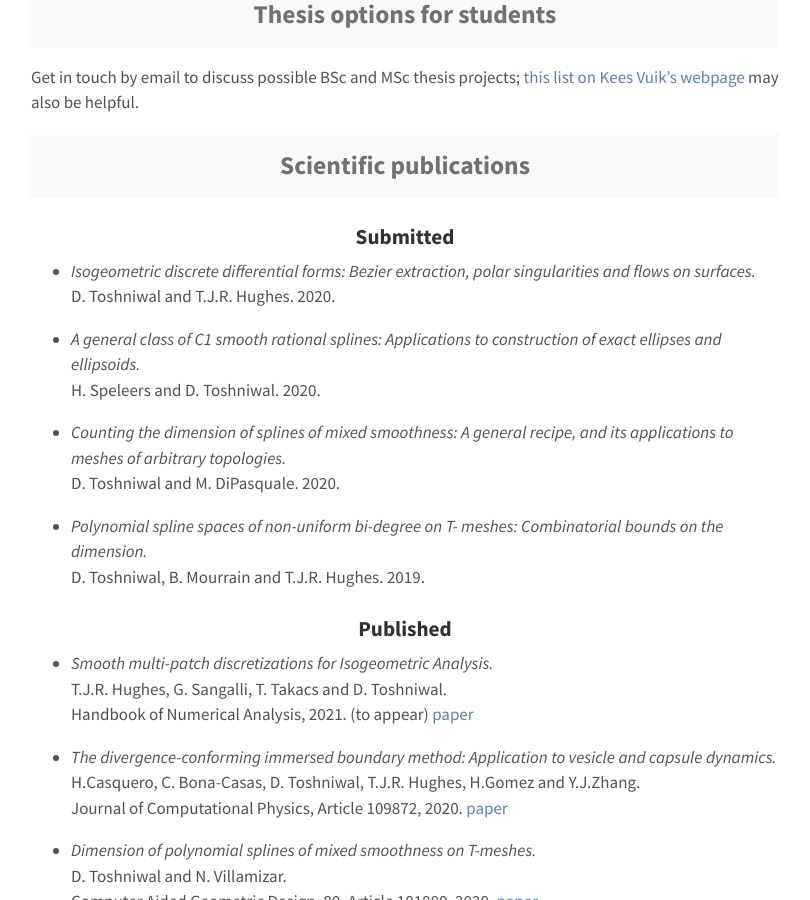
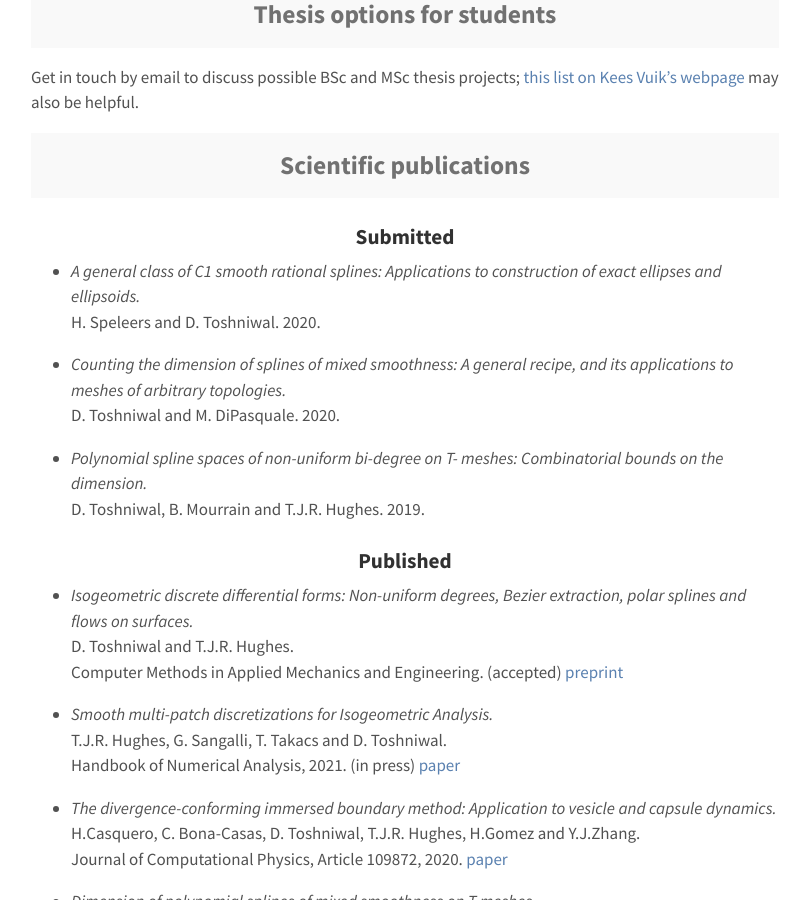
Before and after one commit to dtoshniwal/dtoshniwal.github.io, a Jekyll site: the page built from research.md, in a window 1280 px wide and 900 px high, scrolled down 601 px. Shown: the whole window, without its empty margins (235-1045 px from the left). Built offline with Jekyll 4.4.1, drawn with Linux system fonts in a browser that asks for light colours.

Commit message:
Update publications

```diff
--- a/research.md
+++ b/research.md
@@ -34,9 +34,6 @@ Get in touch by email to discuss possible BSc and MSc thesis projects; [this lis
 <h2 class="message" align="center">Scientific publications</h2>
 <h3 align="center">Submitted</h3>
 
-* <i>Isogeometric discrete differential forms: Bezier extraction, polar singularities and flows on surfaces.</i>
-<br>
-D. Toshniwal and T.J.R. Hughes. 2020.
 
 * <i>A general class of C1 smooth rational splines: Applications to construction of exact ellipses and ellipsoids.</i>
 <br>
@@ -52,11 +49,18 @@ D. Toshniwal, B. Mourrain and T.J.R. Hughes. 2019.
 
 <h3 align="center">Published</h3>
 
+* <i>Isogeometric discrete differential forms: Non-uniform degrees, Bezier extraction, polar splines and flows on surfaces.</i>
+<br>
+D. Toshniwal and T.J.R. Hughes.
+<br>
+Computer Methods in Applied Mechanics and Engineering. (accepted)
+[preprint](https://www.oden.utexas.edu/media/reports/2020/2018.pdf)
+
 * <i>Smooth multi-patch discretizations for Isogeometric Analysis.</i>
 <br>
 T.J.R. Hughes, G. Sangalli, T. Takacs and D. Toshniwal.
 <br>
-Handbook of Numerical Analysis, 2021. (to appear)
+Handbook of Numerical Analysis, 2021. (in press)
 [paper](https://doi.org/10.1016/bs.hna.2020.09.002)
 
 * <i>The divergence-conforming immersed boundary method: Application to vesicle and capsule dynamics.</i>
```
